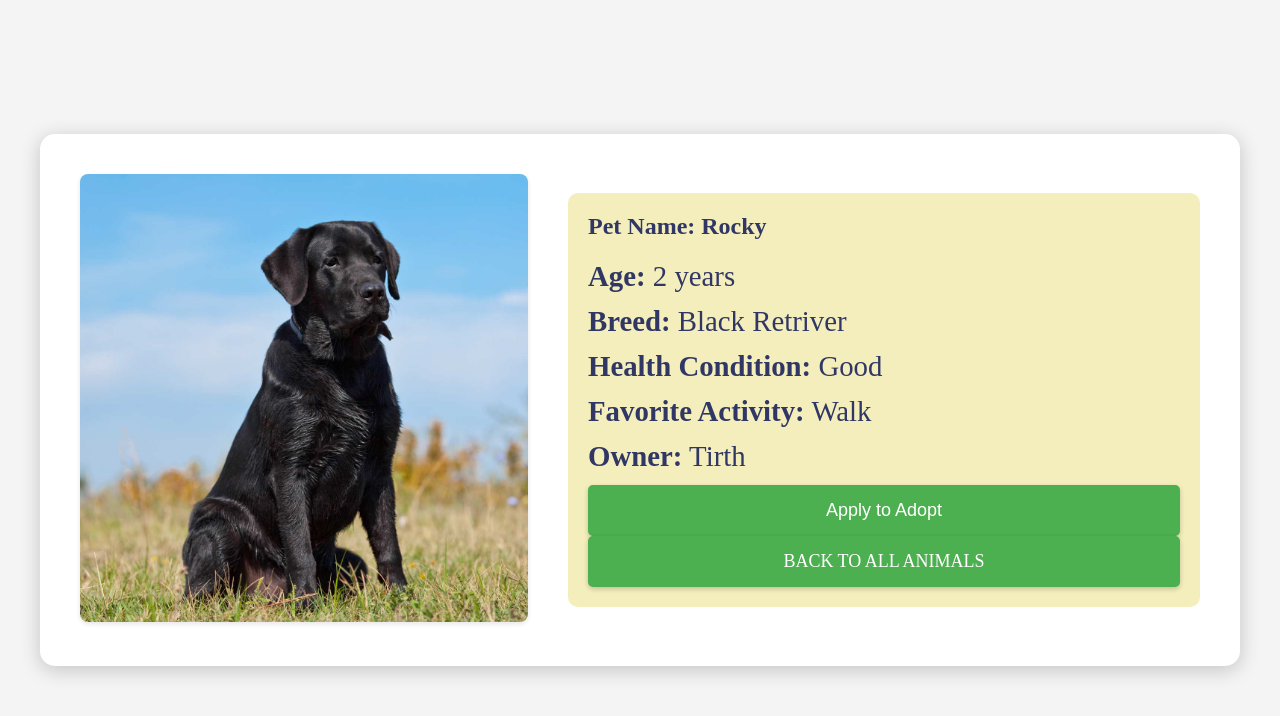
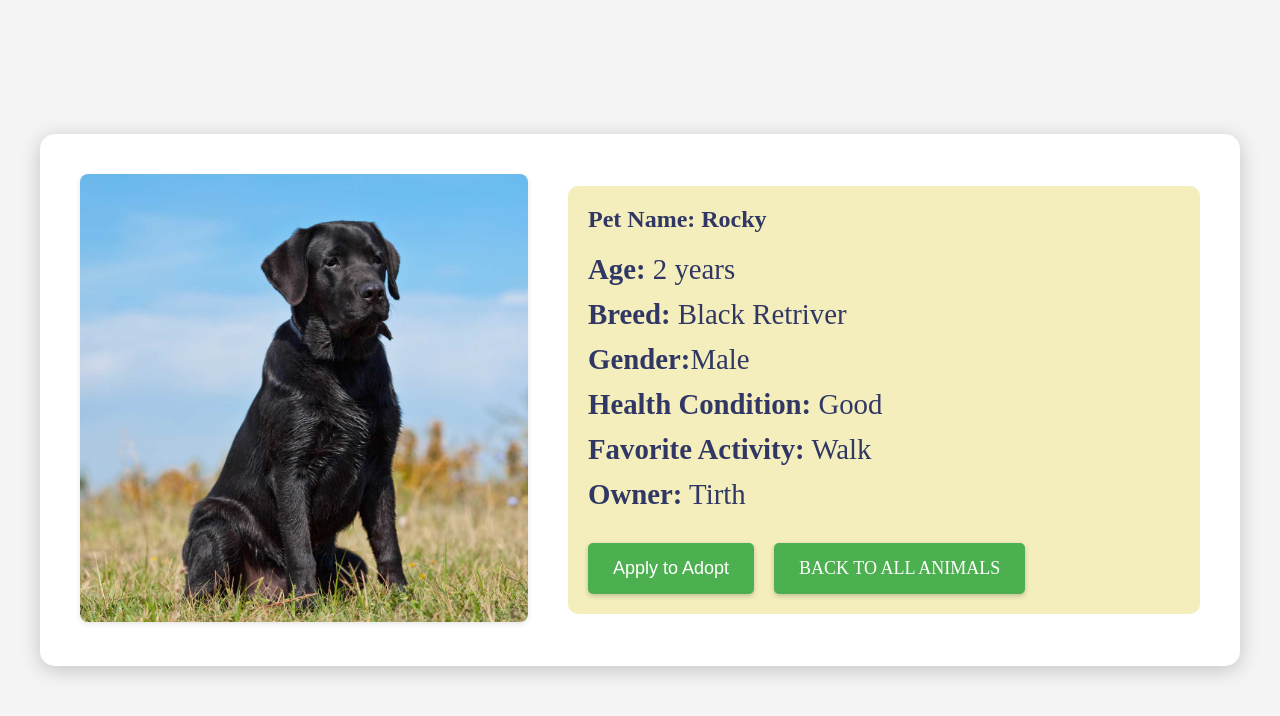
Before and after one commit to KevalParmar75/webh, a plain HTML site: page rocky.html in a window 1280 px wide. Drawn offline with Linux system fonts and the light colour scheme.

Commit message:
Update rocky.html

```diff
--- a/rocky.html
+++ b/rocky.html
@@ -15,11 +15,14 @@
       <h2>Pet Name: Rocky</h2>
       <p><strong>Age:</strong> 2 years</p>
       <p><strong>Breed:</strong> Black Retriver</p>
+      <p><strong>Gender:</strong>Male</p>
       <p><strong>Health Condition:</strong> Good</p>
       <p><strong>Favorite Activity:</strong> Walk</p>
       <p><strong>Owner:</strong> Tirth</p>
-      <a href="adoption-form.html" class="adopt-button" target="_blank">Apply to Adopt</a>
-      <a href="index.html" class="back">BACK TO ALL ANIMALS</a>
+      <div class="button-container">
+        <a href="adoption-form.html" class="adopt-button" target="_blank">Apply to Adopt</a>
+        <a href="index.html" class="back">BACK TO ALL ANIMALS</a>
+      </div>
     </div>
   </div>
 </body>
```
